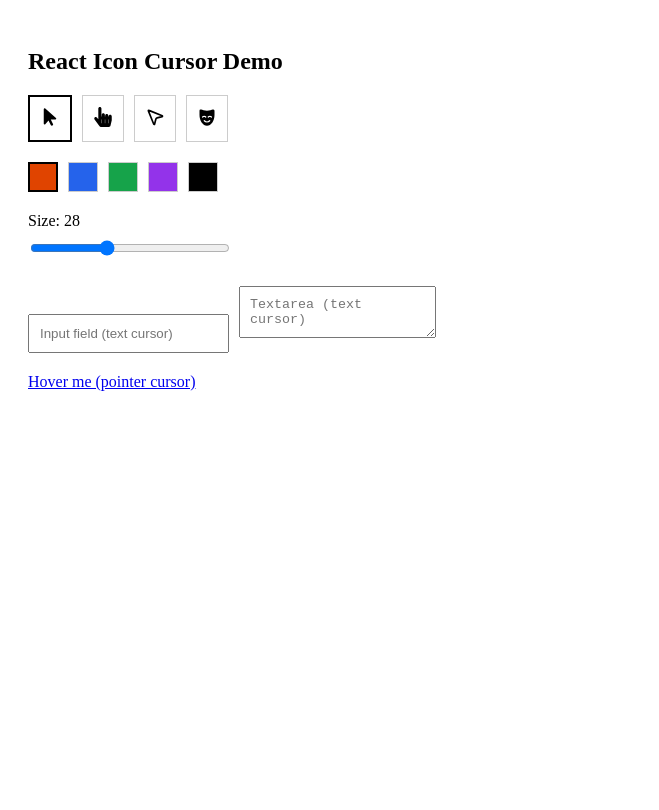
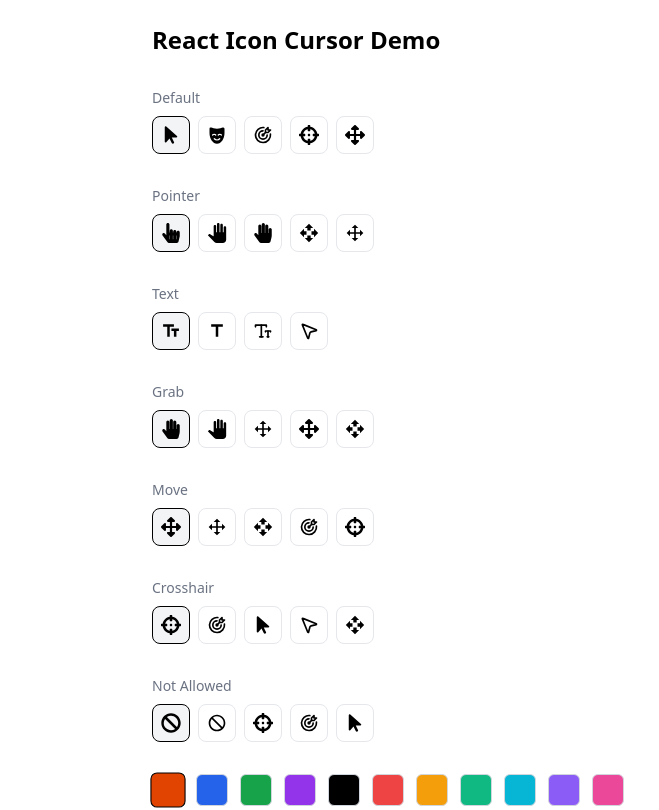
Before and after one commit to archisvaze/react-icon-cursor, a React (Vite) app: page / in a window 1280 px wide. Shown: the top 810 px of the page, without its empty margins (0-659 px from the left). Built offline with nearby package versions, Linux system fonts and the light colour scheme.

Commit message:
added tailwind, using react-icons styles instead of svg and added support for other cursor types

```diff
--- a/index.html
+++ b/index.html
@@ -5,6 +5,7 @@
     <meta charset="UTF-8" />
     <meta name="viewport" content="width=device-width, initial-scale=1.0" />
     <title>React Icon Cursor</title>
+    <script src="https://cdn.jsdelivr.net/npm/@tailwindcss/browser@4"></script>
 </head>
 
 <body>
--- a/src/test/App.jsx
+++ b/src/test/App.jsx
@@ -1,99 +1,267 @@
 import { useState } from 'react';
 import useReactIconCursor from '../index.js';
 
-import { FaHandPointer } from 'react-icons/fa';
+import { FaArrowsAlt, FaBan, FaCrosshairs, FaHandPaper, FaHandPointer } from 'react-icons/fa';
 import { FaArrowPointer } from 'react-icons/fa6';
 import { LuMousePointer2 } from 'react-icons/lu';
+import { MdDoNotDisturb, MdOpenWith, MdPanTool, MdTextFields, MdTitle } from 'react-icons/md';
 import { PiMaskHappyFill } from 'react-icons/pi';
+import { RiDragMove2Fill } from 'react-icons/ri';
+import { TbTargetArrow, TbTextSize } from 'react-icons/tb';
 
-const icons = [
+const defaultIcons = [
     { id: 'FaArrowPointer', Icon: FaArrowPointer },
-    { id: 'FaHandPointer', Icon: FaHandPointer },
-    { id: 'LuMousePointer2', Icon: LuMousePointer2 },
     { id: 'PiMaskHappyFill', Icon: PiMaskHappyFill },
+    { id: 'TbTargetArrow', Icon: TbTargetArrow },
+    { id: 'FaCrosshairs', Icon: FaCrosshairs },
+    { id: 'FaArrowsAlt', Icon: FaArrowsAlt },
 ];
 
-const colors = ['#e04400', '#2563eb', '#16a34a', '#9333ea', '#000000'];
+const pointerIcons = [
+    { id: 'FaHandPointer', Icon: FaHandPointer },
+    { id: 'MdPanTool', Icon: MdPanTool },
+    { id: 'FaHandPaper', Icon: FaHandPaper },
+    { id: 'MdOpenWith', Icon: MdOpenWith },
+    { id: 'RiDragMove2Fill', Icon: RiDragMove2Fill },
+];
+
+const textIcons = [
+    { id: 'MdTextFields', Icon: MdTextFields },
+    { id: 'MdTitle', Icon: MdTitle },
+    { id: 'TbTextSize', Icon: TbTextSize },
+    { id: 'LuMousePointer2', Icon: LuMousePointer2 },
+];
+
+const grabIcons = [
+    { id: 'FaHandPaper', Icon: FaHandPaper },
+    { id: 'MdPanTool', Icon: MdPanTool },
+    { id: 'RiDragMove2Fill', Icon: RiDragMove2Fill },
+    { id: 'FaArrowsAlt', Icon: FaArrowsAlt },
+    { id: 'MdOpenWith', Icon: MdOpenWith },
+];
+
+const moveIcons = [
+    { id: 'FaArrowsAlt', Icon: FaArrowsAlt },
+    { id: 'RiDragMove2Fill', Icon: RiDragMove2Fill },
+    { id: 'MdOpenWith', Icon: MdOpenWith },
+    { id: 'TbTargetArrow', Icon: TbTargetArrow },
+    { id: 'FaCrosshairs', Icon: FaCrosshairs },
+];
+
+const crosshairIcons = [
+    { id: 'FaCrosshairs', Icon: FaCrosshairs },
+    { id: 'TbTargetArrow', Icon: TbTargetArrow },
+    { id: 'FaArrowPointer', Icon: FaArrowPointer },
+    { id: 'LuMousePointer2', Icon: LuMousePointer2 },
+    { id: 'MdOpenWith', Icon: MdOpenWith },
+];
+
+const notAllowedIcons = [
+    { id: 'FaBan', Icon: FaBan },
+    { id: 'MdDoNotDisturb', Icon: MdDoNotDisturb },
+    { id: 'FaCrosshairs', Icon: FaCrosshairs },
+    { id: 'TbTargetArrow', Icon: TbTargetArrow },
+    { id: 'FaArrowPointer', Icon: FaArrowPointer },
+];
+
+const colors = ['#e04400', '#2563eb', '#16a34a', '#9333ea', '#000000', '#ef4444', '#f59e0b', '#10b981', '#06b6d4', '#8b5cf6', '#ec4899'];
 
 export default function App() {
-    const [activeIcon, setActiveIcon] = useState('FaArrowPointer');
+    const [defaultIcon, setDefaultIcon] = useState('FaArrowPointer');
+    const [pointerIcon, setPointerIcon] = useState('FaHandPointer');
+    const [textIcon, setTextIcon] = useState('MdTextFields');
+    const [grabIcon, setGrabIcon] = useState('FaHandPaper');
+    const [moveIcon, setMoveIcon] = useState('FaArrowsAlt');
+    const [crosshairIcon, setCrosshairIcon] = useState('FaCrosshairs');
+    const [notAllowedIcon, setNotAllowedIcon] = useState('FaBan');
+
     const [color, setColor] = useState('#e04400');
     const [size, setSize] = useState(28);
 
-    const Icon = icons.find((i) => i.id === activeIcon).Icon;
+    const getIcon = (list, id) => list.find((i) => i.id === id).Icon;
 
     useReactIconCursor({
         color,
         size,
         cursors: {
-            default: Icon,
-            pointer: FaHandPointer,
-            text: LuMousePointer2,
+            default: getIcon(defaultIcons, defaultIcon),
+            pointer: getIcon(pointerIcons, pointerIcon),
+            text: getIcon(textIcons, textIcon),
+            grab: getIcon(grabIcons, grabIcon),
+            move: getIcon(moveIcons, moveIcon),
+            crosshair: getIcon(crosshairIcons, crosshairIcon),
+            'not-allowed': getIcon(notAllowedIcons, notAllowedIcon),
         },
     });
 
     return (
-        <div style={{ padding: 20 }}>
-            <h2>React Icon Cursor Demo</h2>
+        <div className='p-6 max-w-5xl mx-auto space-y-8'>
+            <h2 className='text-2xl font-semibold'>React Icon Cursor Demo</h2>
 
-            <div style={{ display: 'flex', gap: 10 }}>
-                {icons.map(({ id, Icon }) => (
+            <div>
+                <h4 className='text-sm font-medium mb-2 text-gray-500'>Default</h4>
+                <div className='flex flex-wrap gap-2'>
+                    {defaultIcons.map(({ id, Icon }) => (
                         <button
                             key={id}
-                        onClick={() => setActiveIcon(id)}
-                        style={{
-                            padding: 10,
-                            border: activeIcon === id ? '2px solid black' : '1px solid #ccc',
-                            background: 'white',
-                            cursor: 'pointer',
-                        }}
+                            onClick={() => setDefaultIcon(id)}
+                            className={`p-2 rounded-lg border transition
+                                ${defaultIcon === id ? 'border-black bg-gray-100' : 'border-gray-200 hover:bg-gray-50'}`}
                         >
                             <Icon size={20} />
                         </button>
                     ))}
                 </div>
+            </div>
 
-            <div style={{ marginTop: 20, display: 'flex', gap: 10 }}>
+            <div>
+                <h4 className='text-sm font-medium mb-2 text-gray-500'>Pointer</h4>
+                <div className='flex flex-wrap gap-2'>
+                    {pointerIcons.map(({ id, Icon }) => (
+                        <button
+                            key={id}
+                            onClick={() => setPointerIcon(id)}
+                            className={`p-2 rounded-lg border transition
+                                ${pointerIcon === id ? 'border-black bg-gray-100' : 'border-gray-200 hover:bg-gray-50'}`}
+                        >
+                            <Icon size={20} />
+                        </button>
+                    ))}
+                </div>
+            </div>
+
+            <div>
+                <h4 className='text-sm font-medium mb-2 text-gray-500'>Text</h4>
+                <div className='flex flex-wrap gap-2'>
+                    {textIcons.map(({ id, Icon }) => (
+                        <button
+                            key={id}
+                            onClick={() => setTextIcon(id)}
+                            className={`p-2 rounded-lg border transition
+                                ${textIcon === id ? 'border-black bg-gray-100' : 'border-gray-200 hover:bg-gray-50'}`}
+                        >
+                            <Icon size={20} />
+                        </button>
+                    ))}
+                </div>
+            </div>
+
+            <div>
+                <h4 className='text-sm font-medium mb-2 text-gray-500'>Grab</h4>
+                <div className='flex flex-wrap gap-2'>
+                    {grabIcons.map(({ id, Icon }) => (
+                        <button
+                            key={id}
+                            onClick={() => setGrabIcon(id)}
+                            className={`p-2 rounded-lg border transition
+                                ${grabIcon === id ? 'border-black bg-gray-100' : 'border-gray-200 hover:bg-gray-50'}`}
+                        >
+                            <Icon size={20} />
+                        </button>
+                    ))}
+                </div>
+            </div>
+
+            <div>
+                <h4 className='text-sm font-medium mb-2 text-gray-500'>Move</h4>
+                <div className='flex flex-wrap gap-2'>
+                    {moveIcons.map(({ id, Icon }) => (
+                        <button
+                            key={id}
+                            onClick={() => setMoveIcon(id)}
+                            className={`p-2 rounded-lg border transition
+                                ${moveIcon === id ? 'border-black bg-gray-100' : 'border-gray-200 hover:bg-gray-50'}`}
+                        >
+                            <Icon size={20} />
+                        </button>
+                    ))}
+                </div>
+            </div>
+
+            <div>
+                <h4 className='text-sm font-medium mb-2 text-gray-500'>Crosshair</h4>
+                <div className='flex flex-wrap gap-2'>
+                    {crosshairIcons.map(({ id, Icon }) => (
+                        <button
+                            key={id}
+                            onClick={() => setCrosshairIcon(id)}
+                            className={`p-2 rounded-lg border transition
+                                ${crosshairIcon === id ? 'border-black bg-gray-100' : 'border-gray-200 hover:bg-gray-50'}`}
+                        >
+                            <Icon size={20} />
+                        </button>
+                    ))}
+                </div>
+            </div>
+
+            <div>
+                <h4 className='text-sm font-medium mb-2 text-gray-500'>Not Allowed</h4>
+                <div className='flex flex-wrap gap-2'>
+                    {notAllowedIcons.map(({ id, Icon }) => (
+                        <button
+                            key={id}
+                            onClick={() => setNotAllowedIcon(id)}
+                            className={`p-2 rounded-lg border transition
+                                ${notAllowedIcon === id ? 'border-black bg-gray-100' : 'border-gray-200 hover:bg-gray-50'}`}
+                        >
+                            <Icon size={20} />
+                        </button>
+                    ))}
+                </div>
+            </div>
+
+            <div className='flex flex-wrap gap-3'>
                 {colors.map((c) => (
                     <button
                         key={c}
                         onClick={() => setColor(c)}
-                        style={{
-                            width: 30,
-                            height: 30,
-                            background: c,
-                            border: color === c ? '2px solid black' : '1px solid #ccc',
-                            cursor: 'pointer',
-                        }}
+                        className={`w-8 h-8 rounded-md border transition
+                            ${color === c ? 'border-black scale-110' : 'border-gray-300'}`}
+                        style={{ background: c }}
                     />
                 ))}
             </div>
 
-            <div style={{ marginTop: 20 }}>
-                <label>Size: {size}</label>
+            <div className='space-y-2'>
+                <label className='text-sm text-gray-600'>Size: {size}</label>
                 <input
+                    className='w-full'
                     type='range'
                     min={16}
                     max={48}
                     value={size}
                     onChange={(e) => setSize(Number(e.target.value))}
-                    style={{ width: 200, display: 'block', marginTop: 10 }}
                 />
             </div>
 
-            <div style={{ marginTop: 30 }}>
+            <div className='space-y-4 pt-6'>
                 <input
-                    placeholder='Input field (text cursor)'
-                    style={{ padding: 10, marginRight: 10 }}
+                    className='border border-gray-300 p-4 rounded-xl w-full text-base focus:outline-none focus:ring-2 focus:ring-gray-300'
+                    placeholder='Input field'
                 />
+
                 <textarea
-                    placeholder='Textarea (text cursor)'
-                    style={{ padding: 10 }}
+                    className='border border-gray-300 p-4 rounded-xl w-full text-base focus:outline-none focus:ring-2 focus:ring-gray-300 min-h-[120px]'
+                    placeholder='Textarea'
                 />
+
+                <div className='grid grid-cols-2 gap-4 pt-2'>
+                    <div className='h-28 flex items-center justify-center border-2 border-dashed border-gray-300 rounded-xl cursor-grab hover:bg-gray-50 transition'>
+                        grab area
                     </div>
 
-            <div style={{ marginTop: 20 }}>
-                <a href='#'>Hover me (pointer cursor)</a>
+                    <div className='h-28 flex items-center justify-center border-2 border-dashed border-gray-300 rounded-xl cursor-move hover:bg-gray-50 transition'>
+                        move area
+                    </div>
+
+                    <div className='h-28 flex items-center justify-center border-2 border-dashed border-gray-300 rounded-xl cursor-crosshair hover:bg-gray-50 transition'>
+                        crosshair area
+                    </div>
+
+                    <div className='h-28 flex items-center justify-center border-2 border-dashed border-gray-300 rounded-xl cursor-not-allowed hover:bg-gray-50 transition'>
+                        not allowed
+                    </div>
+                </div>
             </div>
         </div>
     );
```
Also changed, not shown: src/index.js (+15 -24 lines). Lines whose indentation alone changed are shown as unchanged.
